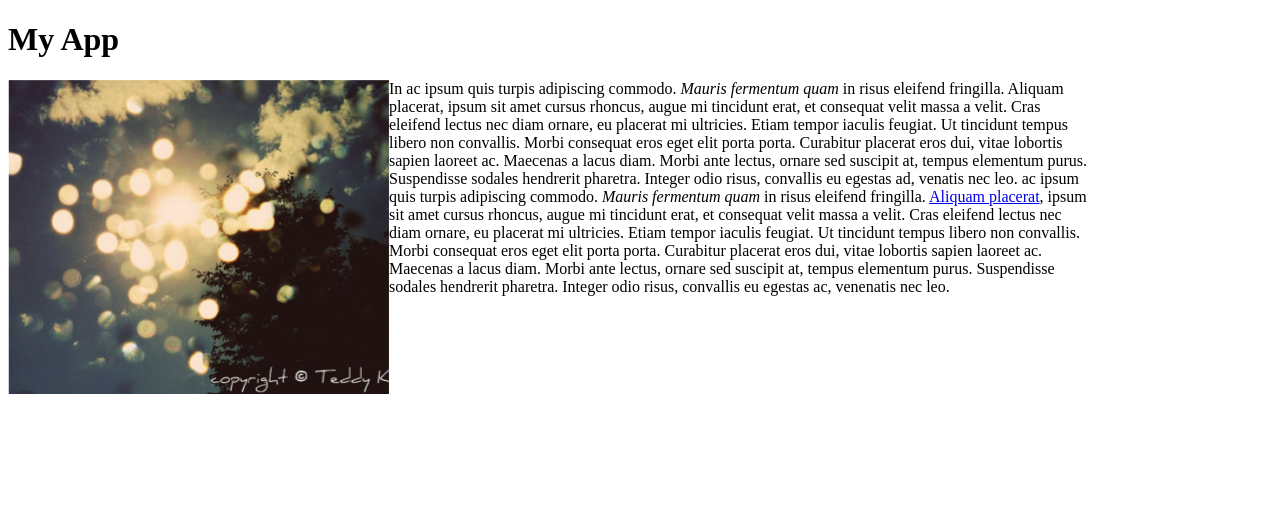
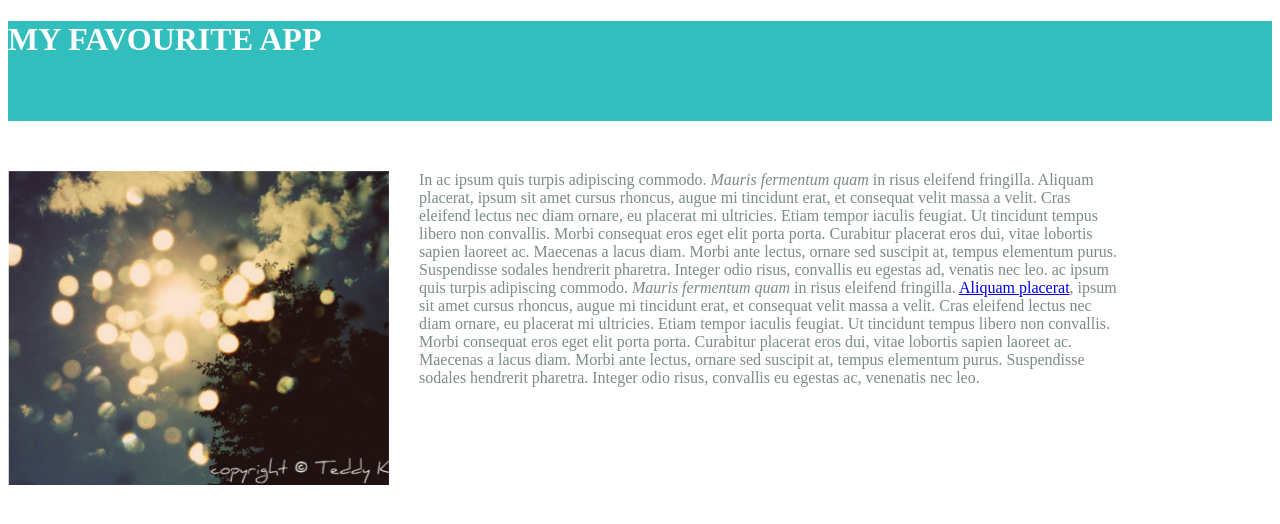
Before and after one commit to dendden/udacity_frontend_toplist, a plain HTML site: page index.html in a window 1280 px wide. Drawn offline with Linux system fonts and the light colour scheme.

Commit message:
CSS tweaks to make page look more like the mockup

```diff
--- a/index.html
+++ b/index.html
@@ -2,9 +2,10 @@
 <html>
 <head>
   <link rel="stylesheet" href="style.css">
+  <title>My Favourite App</title>
 </head>
 <body>
-  <h1 class="title">My App</h1>
+  <h1 class="title">My Favourite App</h1>
   <div class="app">
     <div class="screenshot"><img src="images/app.png" alt="Screenshot goes here"></div>
     <div class="description">
--- a/style.css
+++ b/style.css
@@ -1,8 +1,16 @@
 *{
-  -webkit
-  -moz
-  -ms
+  -webkit-box-sizing: border-box;
+  -moz-box-sizing: border-box;
+  -ms-box-sizing: border-box;
   box-sizing: border-box;
+}
+
+.title {
+  height: 100px;
+  color: white;
+  background-color: #33bebe;
+  text-transform: uppercase;
+  margin-bottom: 50px;
 }
 
 .app {
@@ -15,4 +23,6 @@
 
 .description {
   max-width: 705px;
+  color: #7c8b88;
+  margin-left: 30px;
 }
```
